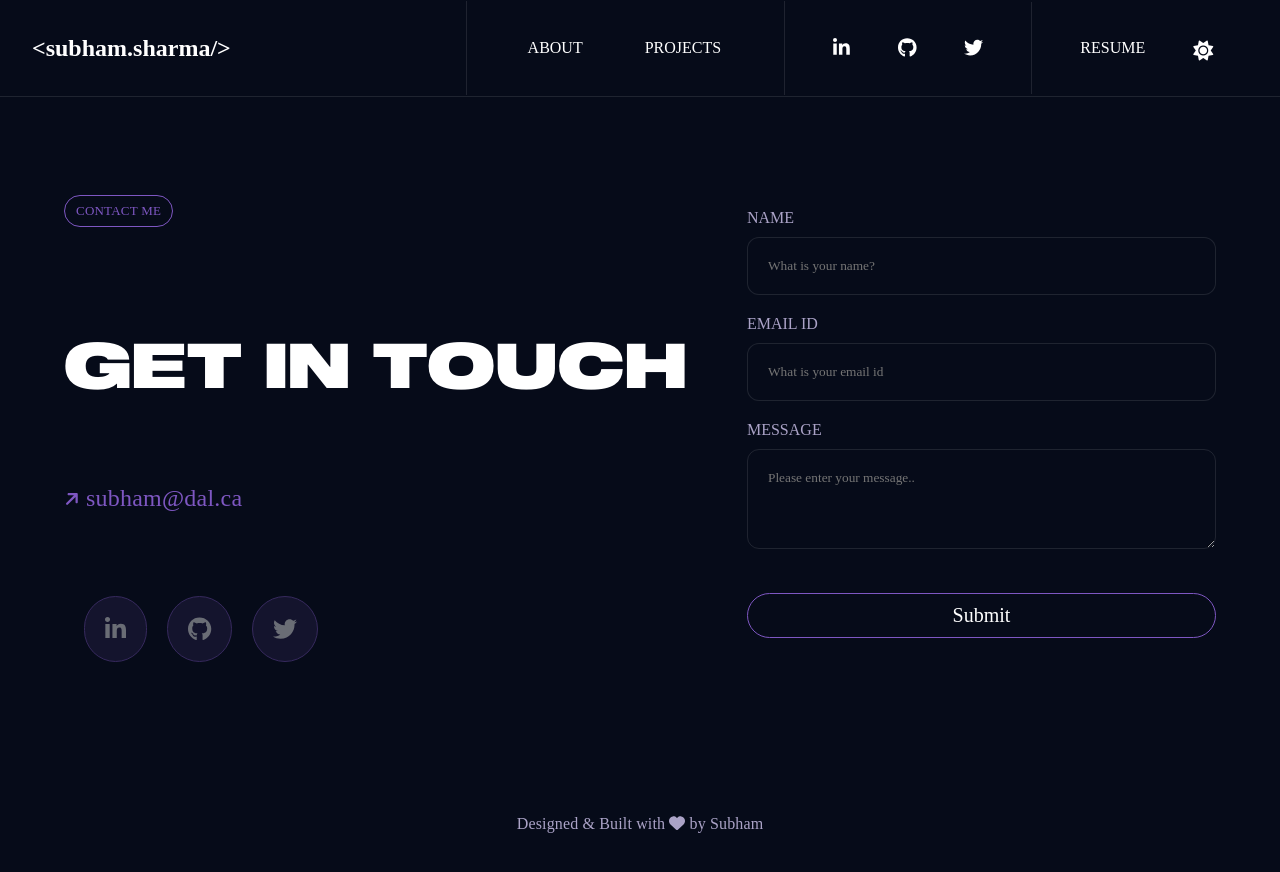
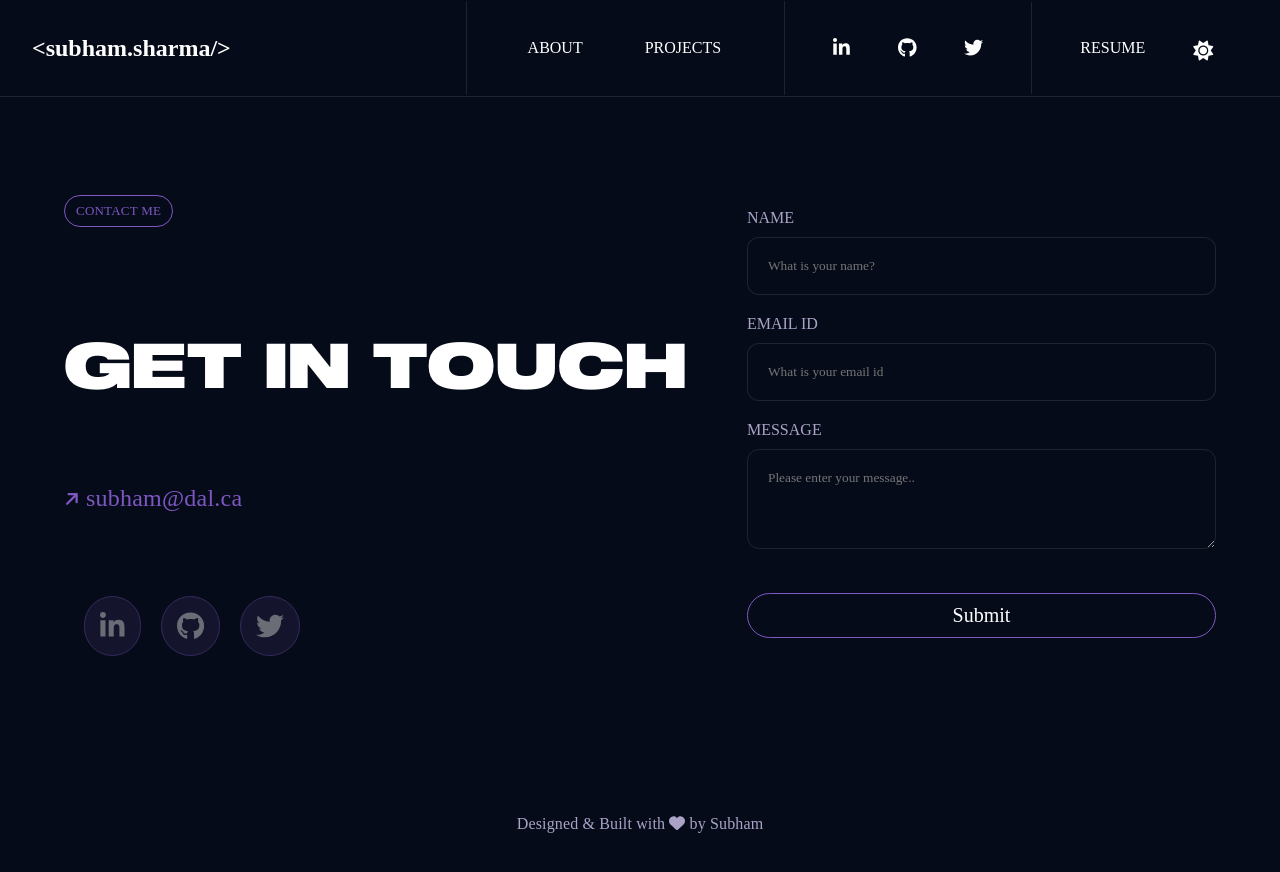
Before and after one commit to sharmasubham22/portfolio-v2, a React (Create React App) app: page /contact in a window 1280 px wide. Shown: the top 872 px of the page. Built offline with nearby package versions, Linux system fonts and the light colour scheme; a web font is replaced by a local one.

Commit message:
UI fixes

```diff
--- a/src/views/Contact/contact.css
+++ b/src/views/Contact/contact.css
@@ -87,9 +87,9 @@ padding-top: 10%;
 
 .social2{
     color: var(--text-color);
-    font-size: 24px;
+    font-size: 28px;
     margin-left: 20px;
-    padding: 20px;
+    padding: 15px;
     border: 1px solid var(--highlight-color);
     background-color: rgb(126, 87, 194, 0.3);
     border-radius:50px ;
```
